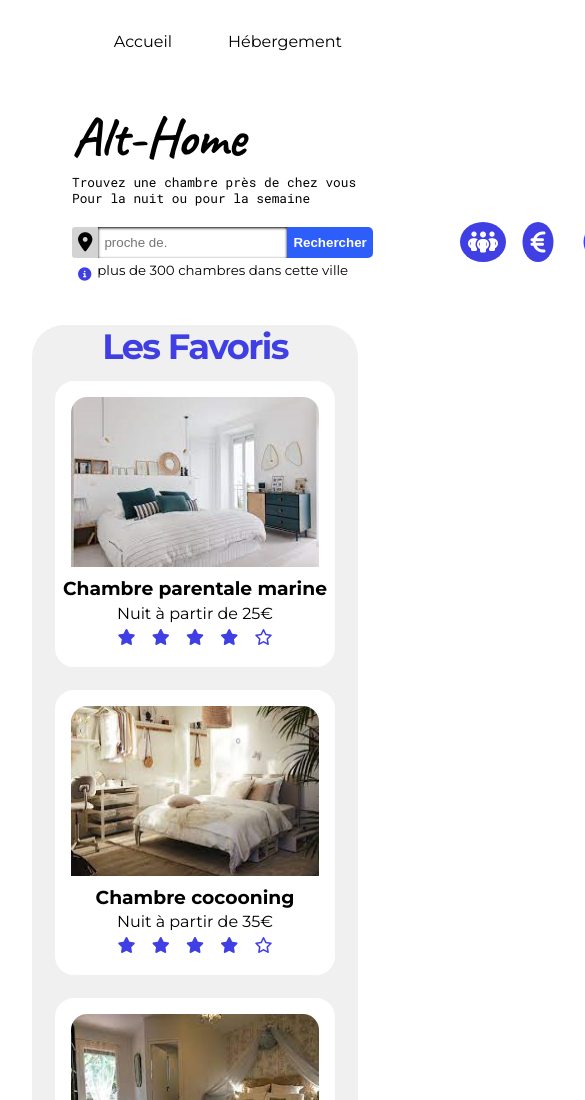
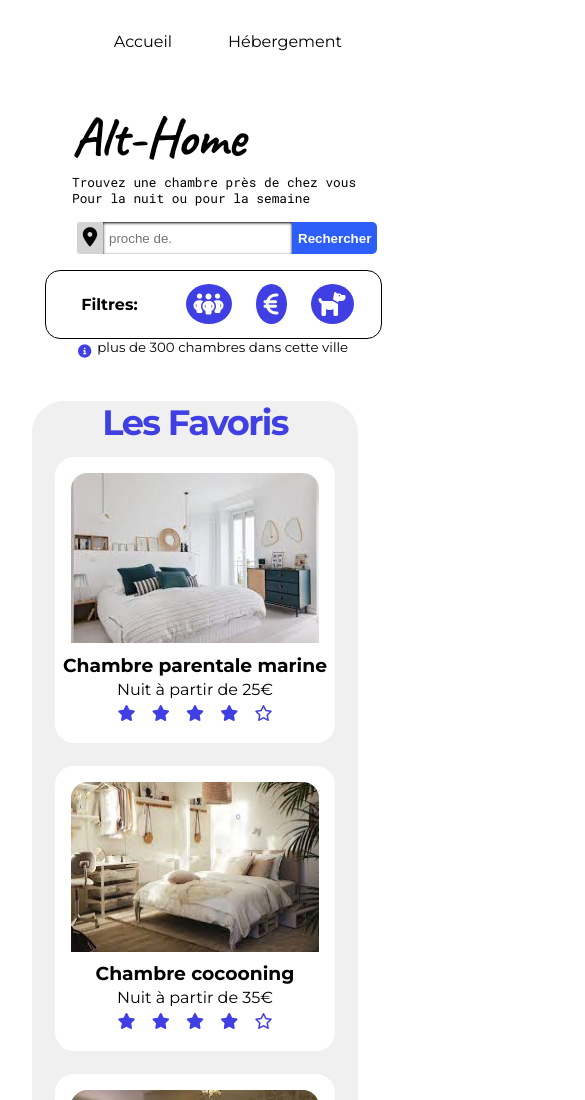
Before and after one commit to Psysay/yann_lemaigre_TP, a plain HTML site: page index.html in a window 390 px wide. Shown: the top 1100 px of the page, 585 px wide, since content can reach past the window. Drawn offline with Linux system fonts and the light colour scheme.

Commit message:
responsive finished

```diff
--- a/index.html
+++ b/index.html
@@ -44,18 +44,20 @@
             <div class="filtres">
 
                 <p class="name_filtres">Filtres:</p>
-
-                <i class="fa-solid fa-people-group"></i>
-                <p><a href="#">Familiale</a></p>
-
                 <!--<p><Input type="checkbox" name=Familiale />Familiale</p>---------Test imput checkbox-->
 
+                <a class="button-filtre" href="#"><i class="fa-solid fa-people-group"></i>
+                    <p class="text fam">Familiale
+                </p></a>
 
-                <i class="fa fa-solid fa-euro-sign"></i>
-                <p><a href="#">Economique</a></p>
 
-                <i class="fa fa-solid fa-dog"></i>
-                <p><a href="#">Animaux Autorisés</a></p>
+
+                <a class="button-filtre" href="#"> <i class="fa fa-solid fa-euro-sign"></i>
+                    <p class="text eco"> Economique
+                </p></a>
+
+                <a class="button-filtre" href="#"><i class="fa fa-solid fa-dog"></i>
+                <p class="text pet">Animaux Autorisés</p></a>
 
             </div>
         </div>
--- a/style.css
+++ b/style.css
@@ -94,15 +94,15 @@ a i{
     min-width: 293px;
     display: flex;
 }
+button, i , input{
+    display: block;
+    padding: 6px;
+    border-style: none ;
+}
 .search i{
     font-size: 1.2rem;
     background-color: lightgray;
     border-radius: 3px 0 0 3px;
-}
-button, i , input{
-    display: block;
-    padding: 6px;
-    border-style: none ;
 }
 input{
     box-shadow: inset 0px 1px 3px 0px;
@@ -122,8 +122,10 @@ button{
 }
 
 .filtres{
-    margin-left: 3rem;
-    margin-right: 5rem;
+    margin-left: 1rem;
+    margin-right: 1rem;
+    padding-left: 3rem;
+    padding-right: 3rem;
     justify-content: space-around;
     align-items: center;
 }
@@ -133,7 +135,24 @@ button{
     padding: 0.5rem 1.5rem;
     flex:none;
 }
+.button-filtre{
+    display: flex;
+    align-items: center;
+}
+.filtres a:focus i{
+    background-color: lightgreen;
+    justify-content: center;
+}
+.filtres a:focus p{
+    border: solid 1px rgb(63, 63, 228);
+    background-color: rgb(240, 240, 240);
+}
 
+
+
+.filtres a:hover p{
+visibility: initial;
+}
 .filtres i{
     font-size: 1.5rem;
     margin-left: 1.5rem;
@@ -145,12 +164,30 @@ button{
 }
 
 @media screen and (max-width: 1200px) {
-     .filtres p{
+     .text{
          display: none;
     visibility: hidden;
 }
+}
 
-
+@media screen and (max-width: 800px ) {.menu{
+    display: block;
+}
+.filtres{
+    border: solid 1px;
+    border-radius: 15px;
+    padding-left: 2rem ;
+    margin-right: 0px;
+    margin-left: -1.7rem;
+    margin-top: 1rem;
+    justify-content: center;
+}
+.filtres i{
+    transform: none;
+}
+.search{
+    justify-content: center;
+}
 }
 
 /* la petite ligne d'information sous block search */
```
